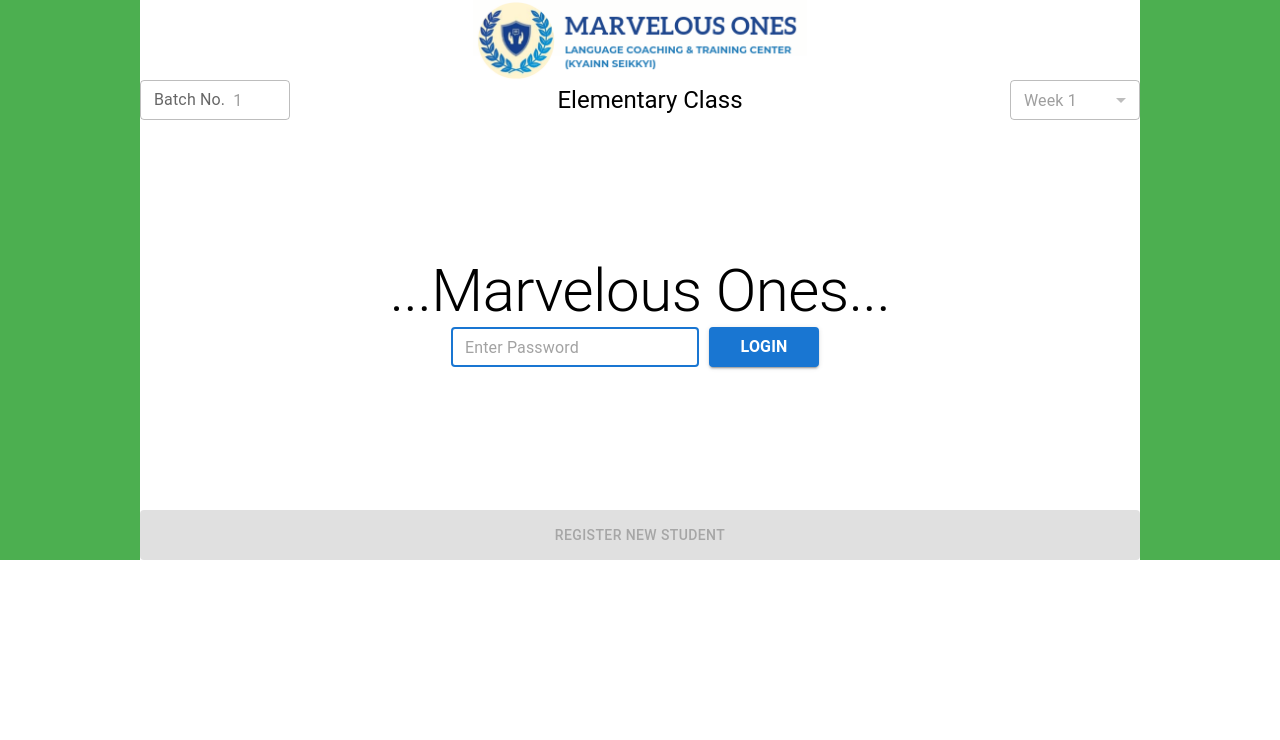
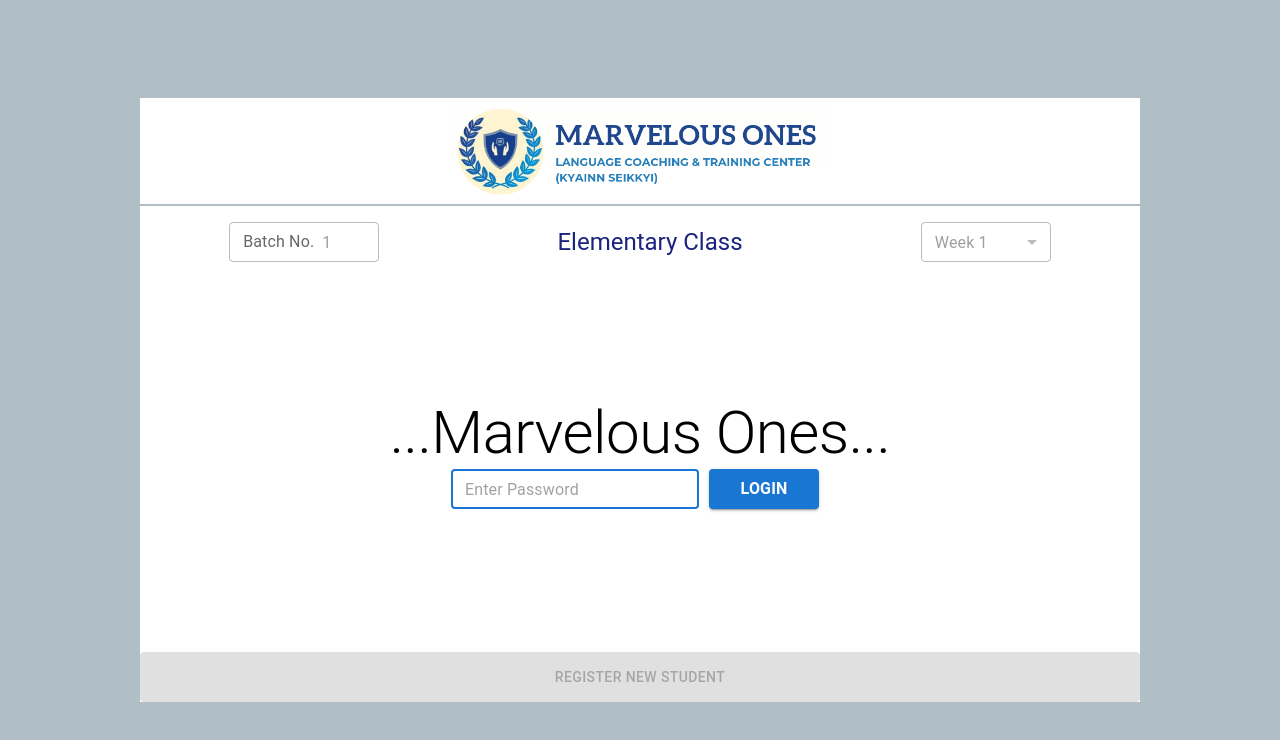
Before and after one commit to Hein-htetA/marvelous-ones-attendance-frontend, a React (Create React App) app: page / in a window 1280 px wide. Shown: the top 740 px of the page. Built offline with nearby package versions, Linux system fonts and the light colour scheme.

Commit message:
few colors added

```diff
--- a/src/App.js
+++ b/src/App.js
@@ -36,7 +36,8 @@ function App() {
         flexDirection: 'column',
         justifyContent: 'center',
         alignItems: 'center',
-        backgroundColor: 'success.light',
+        backgroundColor: '#b0bec5',
+        minHeight: '100vh'
       }}
     >
       <Box
--- a/src/components/table/IconButtonCell.js
+++ b/src/components/table/IconButtonCell.js
@@ -8,6 +8,11 @@ export default function IconButtonCell(props) {
         <IconButton aria-label="delete"
          onClick={() => props.editAttendance(props.index1, props.index2)}
          disabled={props.attendanceUpdateLoading}
+         disableRipple={true}
+         sx={{
+            borderRadius: '0px',
+
+         }}
         >
             {props.buttonState ?
             <CheckIcon /> : <ClearIcon />}
--- a/src/components/table/SaveButtonGroup.js
+++ b/src/components/table/SaveButtonGroup.js
@@ -4,6 +4,7 @@ import ButtonGroup from '@mui/material/ButtonGroup';
 import SaveIcon from '@mui/icons-material/Save';
 import StudentFormModal from '../studentform';
 import { Box } from '@mui/material';
+import SaveAltIcon from '@mui/icons-material/SaveAlt';
 
 export default function SaveButtonGroup(props) {
 
@@ -11,7 +12,7 @@ export default function SaveButtonGroup(props) {
     <Box
       display={'flex'}
       justifyContent='space-between'
-      mb={3}
+      mb={1}
     >
       <StudentFormModal />
       <ButtonGroup
@@ -31,7 +32,7 @@ export default function SaveButtonGroup(props) {
           </Button>
           :
           <Button
-            startIcon={<SaveIcon />}
+            startIcon={<SaveAltIcon sx={{color: "white"}}/>}
             onClick={props.attendancePost}
           >
             Save
--- a/src/components/table/index.css
+++ b/src/components/table/index.css
@@ -1,10 +1,15 @@
 table, th, td {
-    border: 1px solid red;
+    border: 1px solid #b0bec5;
     border-collapse: collapse;
 }
 
+thead th {
+    padding: 8px;
+}
+
+
 th, td {
-    background-color: #96D4D4;
+    background-color: #b3e5fc;
     text-align: center;
 }
 
--- a/src/components/titlebar/BasicSelectWeek.js
+++ b/src/components/titlebar/BasicSelectWeek.js
@@ -2,7 +2,7 @@ import * as React from 'react';
 import MenuItem from '@mui/material/MenuItem';
 import FormControl from '@mui/material/FormControl';
 import Select from '@mui/material/Select';
-import { Box, Button, IconButton } from '@mui/material';
+import { Box, Button, IconButton, styled } from '@mui/material';
 import AddIcon from '@mui/icons-material/Add';
 import DeleteIcon from '@mui/icons-material/Delete';
 
@@ -88,7 +88,7 @@ export default function BasicSelectWeek(props) {
           disabled={!props.isLogin}
           sx={{
             '& legend': { display: 'none' },
-            '& fieldset': { top: 0 }
+            '& fieldset': { top: 0 },
           }}
         >
           {
@@ -100,6 +100,11 @@ export default function BasicSelectWeek(props) {
               size='small'
               color='error'
               onClick={addWeek}
+              sx={{
+                height: '30px',
+                py: '0px',
+                mt: 1
+              }}
             >
               <AddIcon />
             </Button>
@@ -108,6 +113,11 @@ export default function BasicSelectWeek(props) {
               size='small'
               color='error'
               onClick={deleteWeek}
+              sx={{
+                height: '30px',
+                py: '0px',
+                mt: 1
+              }}
             >
               <DeleteIcon />
             </Button>
--- a/src/components/titlebar/index.js
+++ b/src/components/titlebar/index.js
@@ -1,5 +1,5 @@
-import { Box, Button, Typography } from "@mui/material";
-import { useState, useEffect, useContext } from "react";
+import { Box, Typography } from "@mui/material";
+import { useState, useContext } from "react";
 import { LoginContext } from "../../App";
 import BasicSelectBatch from "./BasicSelectBatch";
 import BasicSelectWeek from './BasicSelectWeek';
@@ -51,7 +51,6 @@ export default function TitleBar(props) {
       <>
           <Box
             display={'flex'}
-            backgroundColor='white'
             alignItems={'center'}
             justifyContent={'center'}
             sx={{
@@ -61,17 +60,19 @@ export default function TitleBar(props) {
             <Box
               display='flex'
               justifyContent={'center'}
+              my='8px'
             >
-              <img src='/images/bigLogo.png' alt='logo' height='80'/>
+              <img src='/images/bigLogo.png' alt='logo' height='90'/>
             </Box>
           </Box>
           <Box
             display='flex'
             alignItems={'center'}
-            justifyContent={'space-between'}
+            justifyContent={'space-around'}
 
             sx={{
-              pb: 2
+              py: 2,
+              borderTop: '2px solid #b0bec5'
             }}
           >
             <BasicSelectBatch
@@ -81,7 +82,12 @@ export default function TitleBar(props) {
               invalid={invalid}
               isLogin={isLogin}
             />
-            <Typography variant='h5'>{courseName}</Typography>
+            <Typography
+              variant='h5'
+              color="#1a237e"
+            >
+              {courseName}
+            </Typography>
             <BasicSelectWeek
               batch={batch}
               setWeek={props.setWeek}
```
